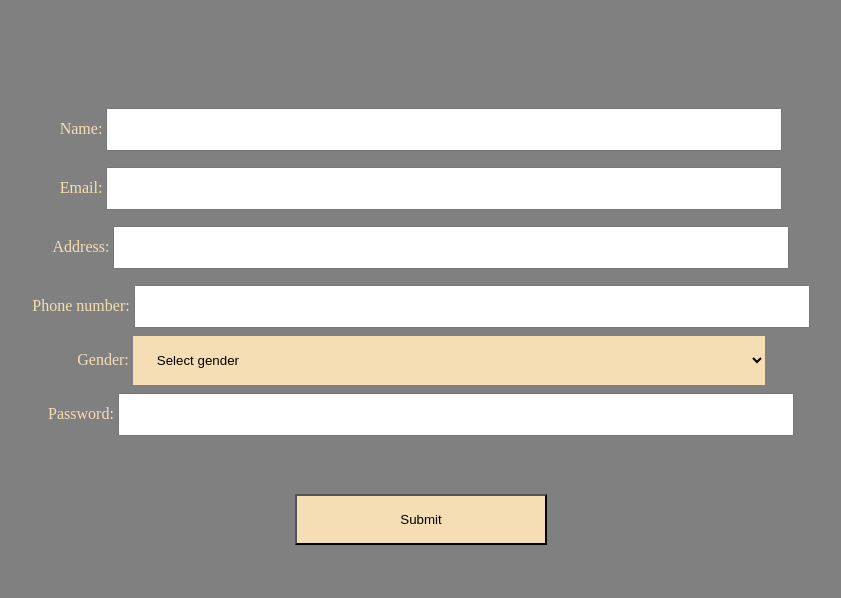
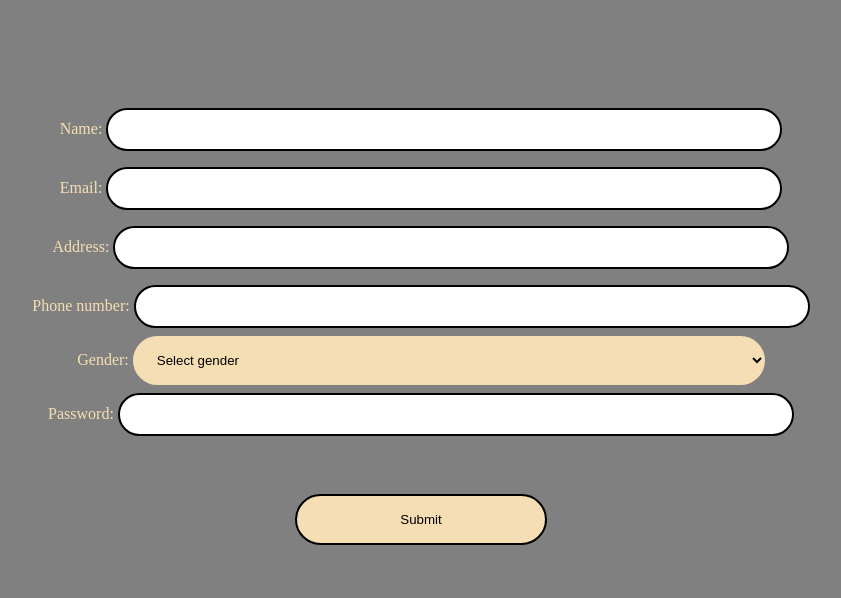
Before and after one commit to Dheezha/Project, a plain HTML site: page index.html in a window 1280 px wide. Shown: the whole page, without its empty margins (219-1060 px from the left). Drawn offline with Linux system fonts and the light colour scheme.

Commit message:
Update index.html

```diff
--- a/index.html
+++ b/index.html
@@ -10,18 +10,20 @@
      text-align: center;
      margin-top: 100px;
      color: wheat;
-
      }
      input {
      width: 50%;
      padding: 12px 20px;
      margin: 8px 0;
+     border-radius: 50px;
+     border: 2px solid black;
      }
      select {
      width: 50%;
      padding: 16px 20px;
      border: none;
      background-color: wheat;
+     border-radius: 50px;
      }
      input[type=submit] {
      background-color: wheat;
@@ -29,12 +31,10 @@
      margin: 50px 20px;
      cursor: pointer;
      width: 20%;
+     border: 2px solid black;
+     border-radius: 50px;
      }
     </style>
-</head>
-<body>
-
-</style>
 </head>
 
 <body>
```
